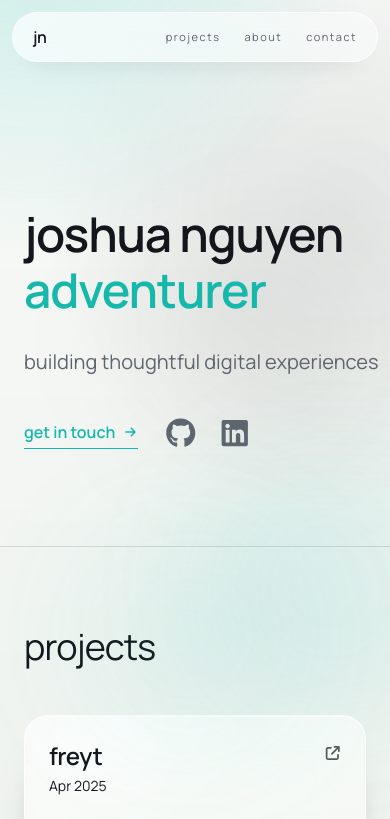
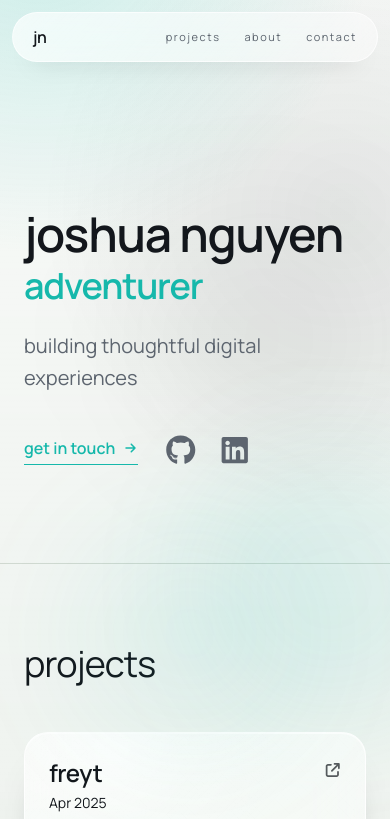
Before and after one commit to jn-han/jn-han.github.io, a Next.js app: page / in a window 390 px wide. Shown: the top 819 px of the page. Built offline with nearby package versions, Linux system fonts and the light colour scheme.

Commit message:
update scaling

```diff
--- a/src/features/Home/components/ContactSection.tsx
+++ b/src/features/Home/components/ContactSection.tsx
@@ -31,7 +31,7 @@ export function ContactSection() {
   const tileTap = { scale: 0.99 };
   const tileTransition = { duration: 0.2, ease: [0.22, 1, 0.36, 1] as const };
   const tileClassName =
-    "group glass-inset flex items-center gap-2.5 border border-lightSlate/75 p-4 text-sm font-medium text-ink/85 transition-colors duration-300 hover:border-accent/55 focus-visible:outline-none focus-visible:ring-2 focus-visible:ring-accent/70";
+    "group glass-inset flex min-w-0 items-center gap-2.5 border border-lightSlate/75 p-4 text-sm font-medium text-ink/85 transition-colors duration-300 hover:border-accent/55 focus-visible:outline-none focus-visible:ring-2 focus-visible:ring-accent/70";
   const hoverColorClass =
     "transition-colors duration-300 ease-out group-hover:text-accent";
   const hoverIconClass =
@@ -97,7 +97,7 @@ export function ContactSection() {
         viewport={{ once: true, amount: 0.2 }}
         className="mx-auto max-w-content px-6"
       >
-        <div className="glass-card p-8 sm:p-12">
+        <div className="glass-card p-5 sm:p-8 lg:p-12">
           <div className="pointer-events-none absolute -right-20 -top-20 h-44 w-44 rounded-full bg-accent/15 blur-3xl" />
           <div className="pointer-events-none absolute -bottom-28 -left-20 h-56 w-56 rounded-full bg-ink/10 blur-3xl" />
           <div className="relative z-10 grid gap-10 lg:grid-cols-[1.08fr_1fr] lg:items-end">
@@ -117,7 +117,7 @@ export function ContactSection() {
               </p>
             </motion.div>
 
-            <motion.div variants={itemVariants} className="space-y-4">
+            <motion.div variants={itemVariants} className="min-w-0 space-y-4">
               <motion.button
                 type="button"
                 onClick={handleCopyEmail}
@@ -127,25 +127,26 @@ export function ContactSection() {
                 transition={tileTransition}
                 className={`${tileClassName} w-full justify-between text-left`}
               >
-                <div className="flex items-center gap-3">
+                <div className="flex min-w-0 flex-1 items-center gap-3">
                   <FontAwesomeIcon
                     icon={faEnvelope}
                     className={`text-base text-ink/90 ${hoverIconClass}`}
                   />
-                  <div>
+                  <div className="min-w-0 flex-1">
                     <p
                       className={`text-xs uppercase tracking-[0.16em] text-ink/65 ${hoverColorClass}`}
                     >
                       Email
                     </p>
                     <p
-                      className={`text-sm font-semibold text-ink ${hoverColorClass}`}
+                      title={emailAddress}
+                      className={`min-w-0 truncate text-sm font-semibold text-ink ${hoverColorClass}`}
                     >
                       {emailAddress}
                     </p>
                   </div>
                 </div>
-                <span className="inline-flex min-w-[6.75rem] justify-end">
+                <span className="ml-3 inline-flex min-w-[5.25rem] shrink-0 justify-end sm:min-w-[6.75rem]">
                   <AnimatePresence mode="wait" initial={false}>
                     <motion.span
                       key={copyState}
--- a/src/features/Home/components/HeroSection.tsx
+++ b/src/features/Home/components/HeroSection.tsx
@@ -106,7 +106,7 @@ export function HeroSection() {
             >
               joshua nguyen
               <span className="mt-2 block text-accent">
-                <span className="relative inline-flex min-h-[1.2em] min-w-[23ch] items-start">
+                <span className="relative inline-flex min-h-[1.2em] items-start">
                   <AnimatePresence mode="wait" initial={false}>
                     <motion.span
                       key={activeSlide.title}
@@ -114,7 +114,7 @@ export function HeroSection() {
                       animate={{ opacity: 1, y: 0, filter: "blur(0px)" }}
                       exit={{ opacity: 0, y: -18, filter: "blur(3px)" }}
                       transition={{ duration: 0.35, ease: [0.22, 1, 0.36, 1] }}
-                      className="absolute left-0 top-0 whitespace-nowrap"
+                      className="absolute left-0 top-0 pr-1 text-4xl sm:text-6xl whitespace-nowrap sm:pr-0 sm:text-inherit"
                     >
                       {activeSlide.title}
                     </motion.span>
@@ -124,7 +124,7 @@ export function HeroSection() {
             </motion.h1>
             <motion.p
               variants={itemVariants}
-              className="mt-4 max-w-2xl text-xl leading-relaxed text-muted"
+              className="max-w-2xl text-xl leading-relaxed text-muted"
             >
               building thoughtful digital experiences
             </motion.p>
```
